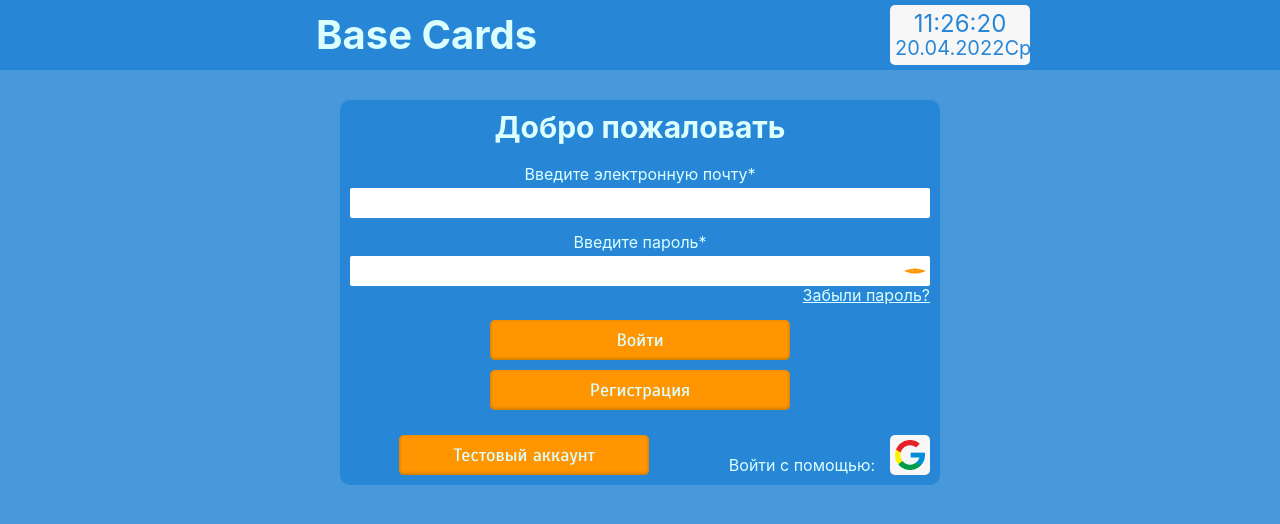
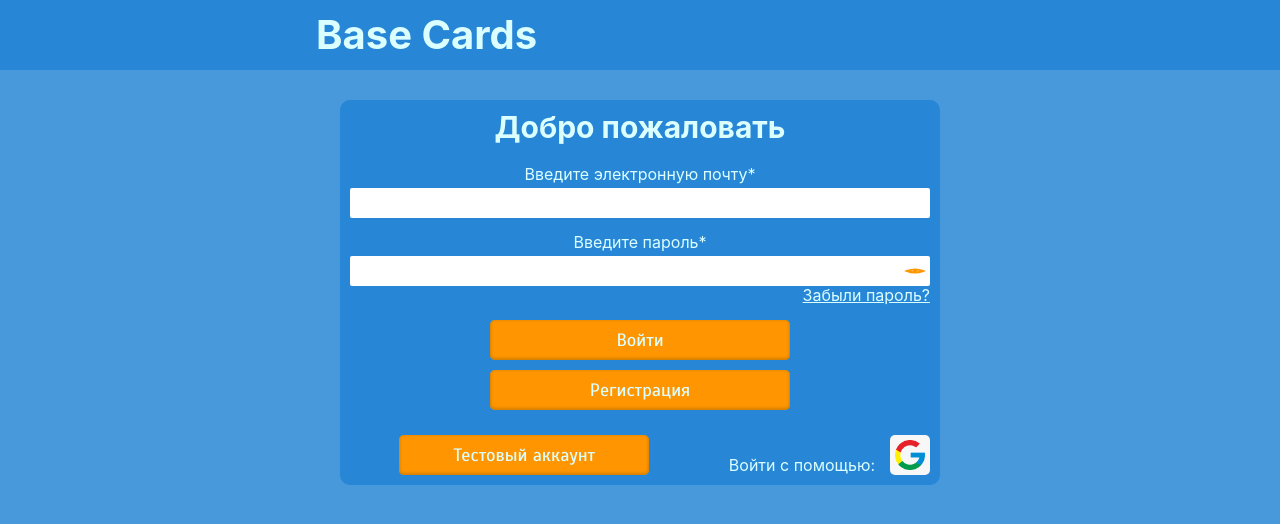
Before and after one commit to Kraisser/Base-Cards, a React (Create React App) app: page /auth in a window 1280 px wide. Shown: the top 524 px of the page. Built offline with nearby package versions, Linux system fonts and the light colour scheme; no server answers.

Commit message:
7.3.4 added clock animation

```diff
--- a/src/components/clock/clock.css
+++ b/src/components/clock/clock.css
@@ -11,6 +11,8 @@
 	color: var(--main-color);
 	border-radius: var(--border-mini-radius);
 	font-size: 24px;
+	opacity: 0;
+	animation: clockFadeIn 0.2s ease-in-out forwards;
 }
 .date {
 	display: flex;
@@ -32,3 +34,14 @@
 		font-size: 16px;
 	}
 }
+
+@keyframes clockFadeIn {
+	from {
+		transform: scale(0.95);
+		opacity: 0;
+	}
+	to {
+		transform: scale(1);
+		opacity: 1;
+	}
+}
```
